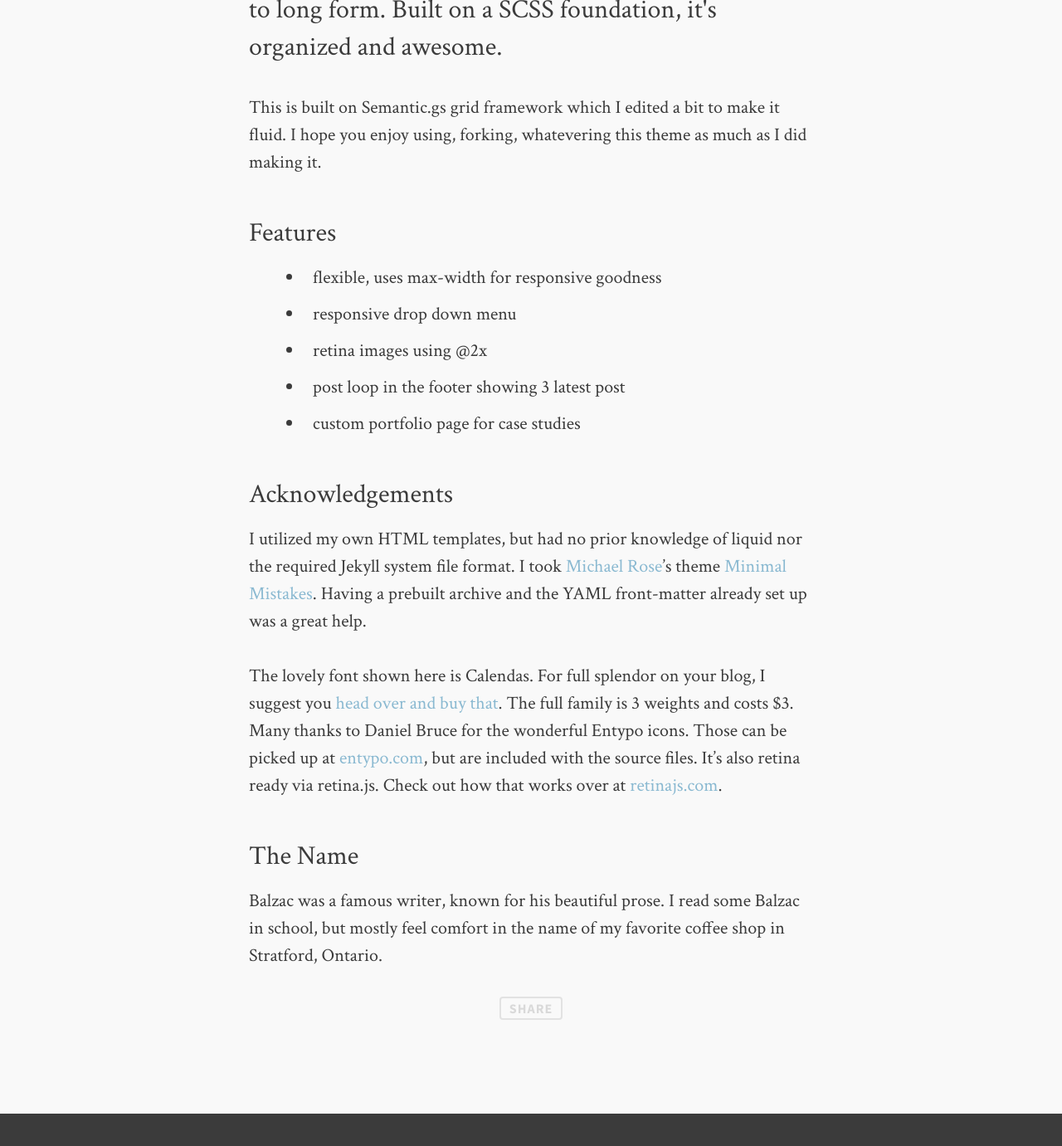
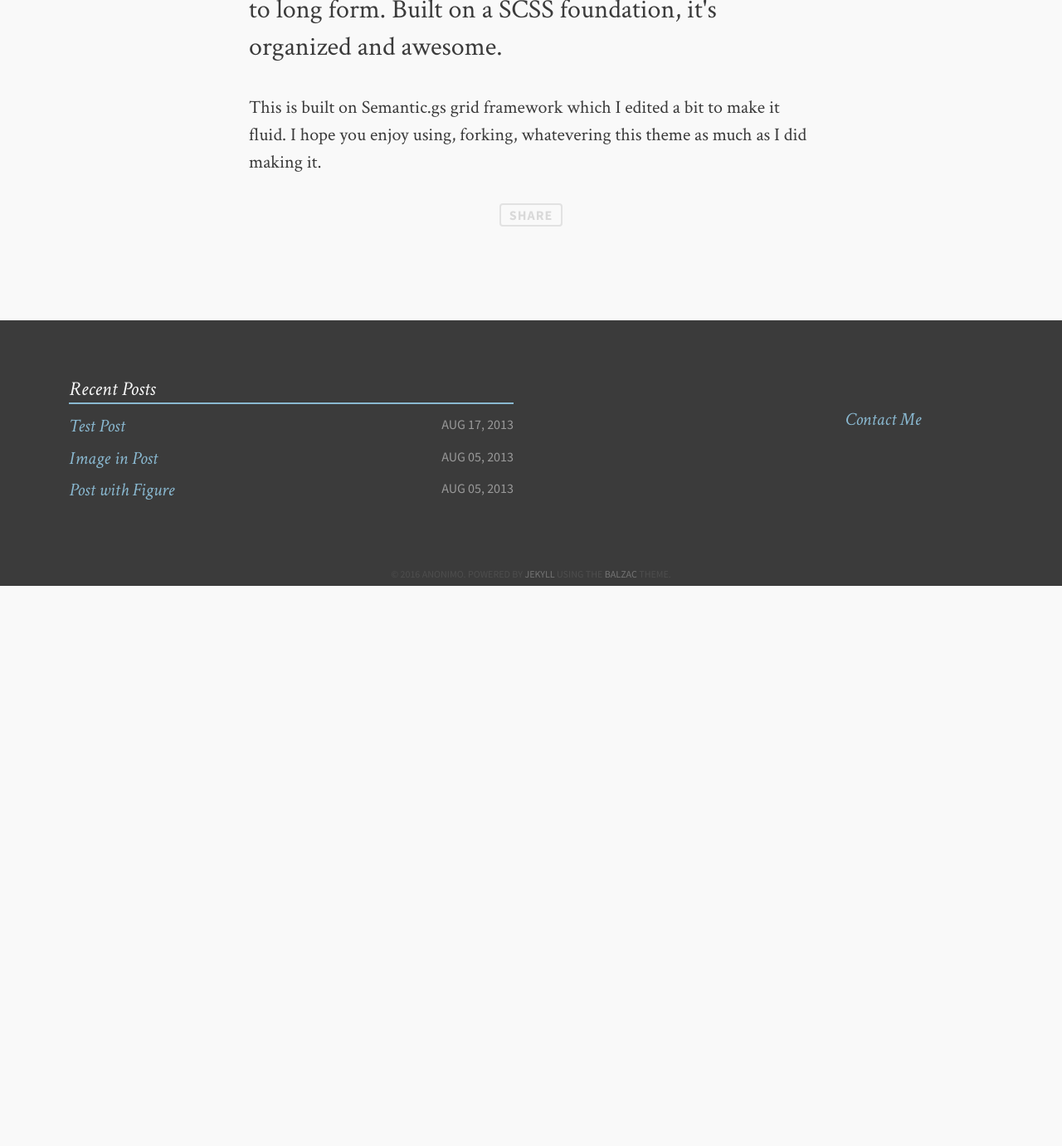
Before and after one commit to enangel/sideroxylon, a Jekyll site: the page built from about.md, in a window 1280 px wide and 1400 px high, scrolled down 845 px. Shown: the top 1381 px of the window at 83% size. Built offline with Jekyll 4.4.1, drawn with Linux system fonts in a browser that asks for light colours; comment, search, counter and statistics services are not loaded; after the commit the page ends 1551 px from its top, so only the background shows below that; some of the changed text lies outside the part shown.

Commit message:
changed title

```diff
--- a/_config.yml
+++ b/_config.yml
@@ -1,21 +1,8 @@
-title:            Balzac
-tagline:          A beautiful theme.
-description:      Describe your website.
-canonical: http://jekyll.gtat.me
+title:            Sideroxylon
 
 # Owner/author information
 owner:
-  name:           Cole Townsend
-  avatar:         avatar.png
-  bio:            "Aesthete & Athlete"
-  email:          cole@coletownsend.com
-  twitter:        twnsndco
-  github:         coletownsend
-  instagram:      ctrunsthis
-  dribbble:       coletownsend
-  disqus:         balzac
-  location:       "Buffalo, NY"
-  # Plug in your disqus shortname!
+  name:           Anonimo
 
 tools:
   standards:      "HTML, SCSS, Jekyll"
@@ -30,12 +17,6 @@ opengraph:
 links:
   - title: About
     url: /about
-  - title: Github
-    url: https://github.com/ColeTownsend/Balzac-for-Jekyll
-    external: true
-  - title: Cole Who?
-    url: http://coletownsend.com
-    external: true
 
 # http://en.wikipedia.org/wiki/List_of_tz_database_time_zones
 timezone:    America/New_York
--- a/about.md
+++ b/about.md
@@ -9,18 +9,3 @@ image:
 ---
 
 This is built on Semantic.gs grid framework which I edited a bit to make it fluid. I hope you enjoy using, forking, whatevering this theme as much as I did making it.
-
-### Features
-* flexible, uses max-width for responsive goodness
-* responsive drop down menu
-* retina images using @2x
-* post loop in the footer showing 3 latest post
-* custom portfolio page for case studies
-
-### Acknowledgements
-I utilized my own HTML templates, but had no prior knowledge of liquid nor the required Jekyll system file format. I took [Michael Rose](http://twitter.com/mmistakes)'s theme [Minimal Mistakes](http://mmistakes.github.io/minimal-mistakes/). Having a prebuilt archive and the YAML front-matter already set up was a great help.
-
- The lovely font shown here is Calendas. For full splendor on your blog, I suggest you [head over and buy that](http://calendasplus.com/). The full family is 3 weights and costs $3. Many thanks to Daniel Bruce for the wonderful Entypo icons. Those can be picked up at [entypo.com](http://entypo.com), but are included with the source files. It's also <b>retina ready</b> via retina.js. Check out how that works over at [retinajs.com](http://retinajs.com).
-
-### The Name
-Balzac was a famous writer, known for his beautiful prose. I read some Balzac in school, but mostly feel comfort in the name of my favorite coffee shop in Stratford, Ontario.
```
